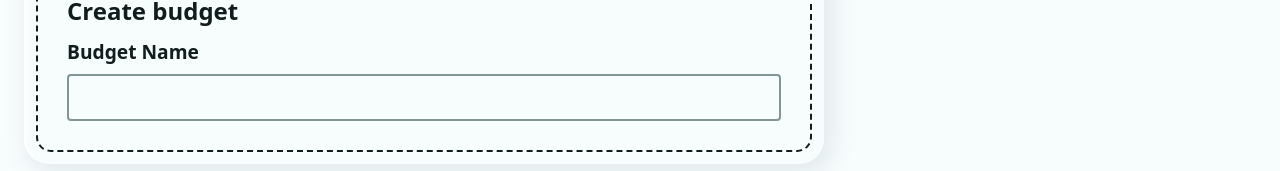
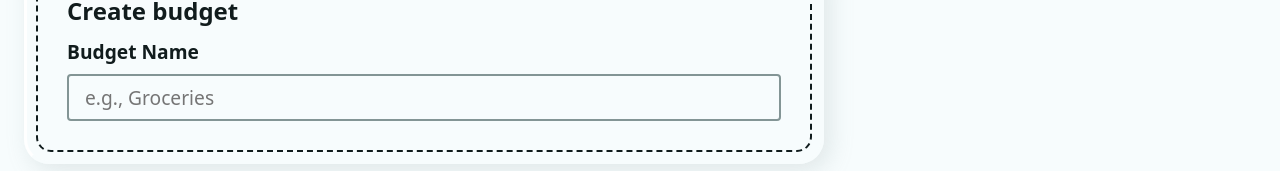
Before and after one commit to jos3ph-m/home-budget, a React (Vite) app: page / in a window 1280 px wide. Both pictures are taken after typing "Sample" into the empty fields and a click on the button "Create Account". Shown: the part 271-442 px from the top of the page. Built offline with nearby package versions, Linux system fonts and the light colour scheme.

Commit message:
New budget form

```diff
--- a/src/components/AddBudgetForm.jsx
+++ b/src/components/AddBudgetForm.jsx
@@ -9,7 +9,7 @@ const AddBudgetForm = () => {
       <Form method="post" className='grid-sm'>
         <div className="grid-xs">
           <label htmlFor="newBudget">Budget Name</label>
-          <input type="text" name="newBudget" id="newBudget"/>
+          <input type="text" name="newBudget" id="newBudget" placeholder='e.g., Groceries' required/>
         </div>
       </Form>
     </div>
```
